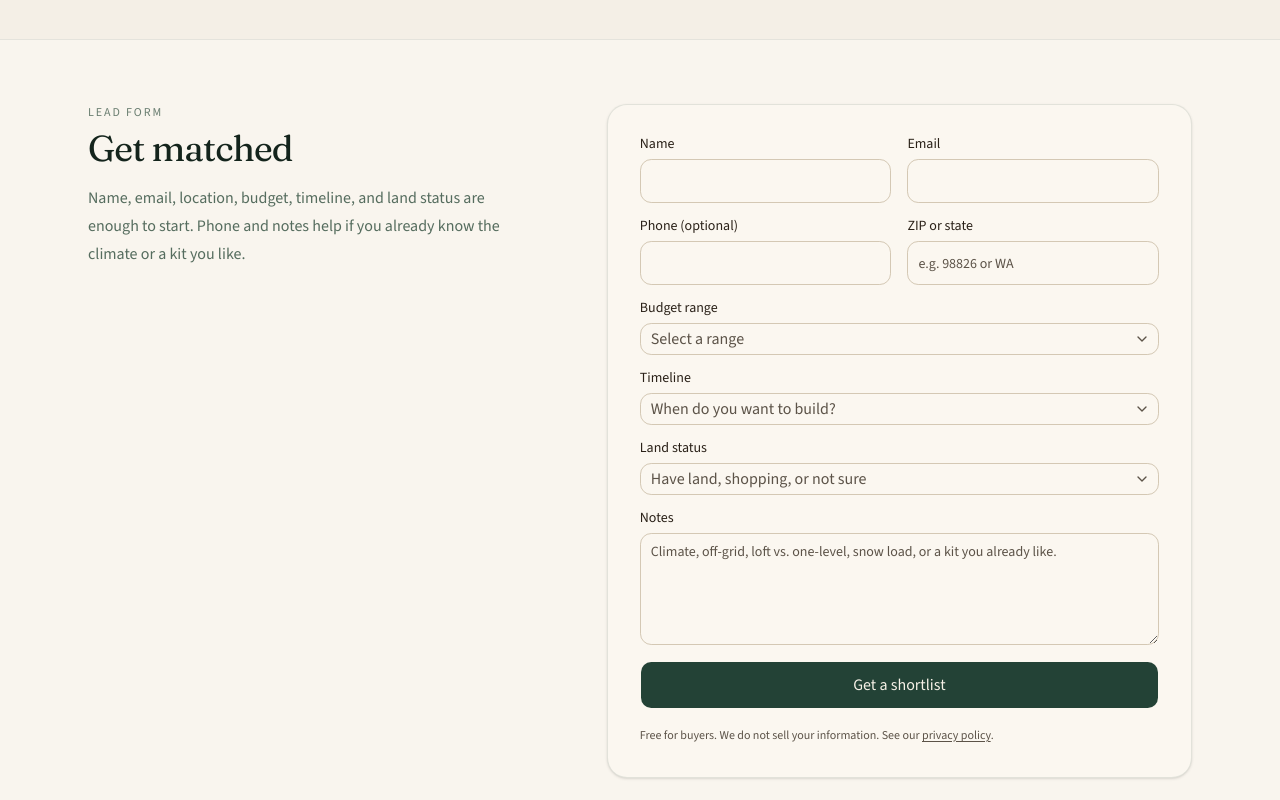
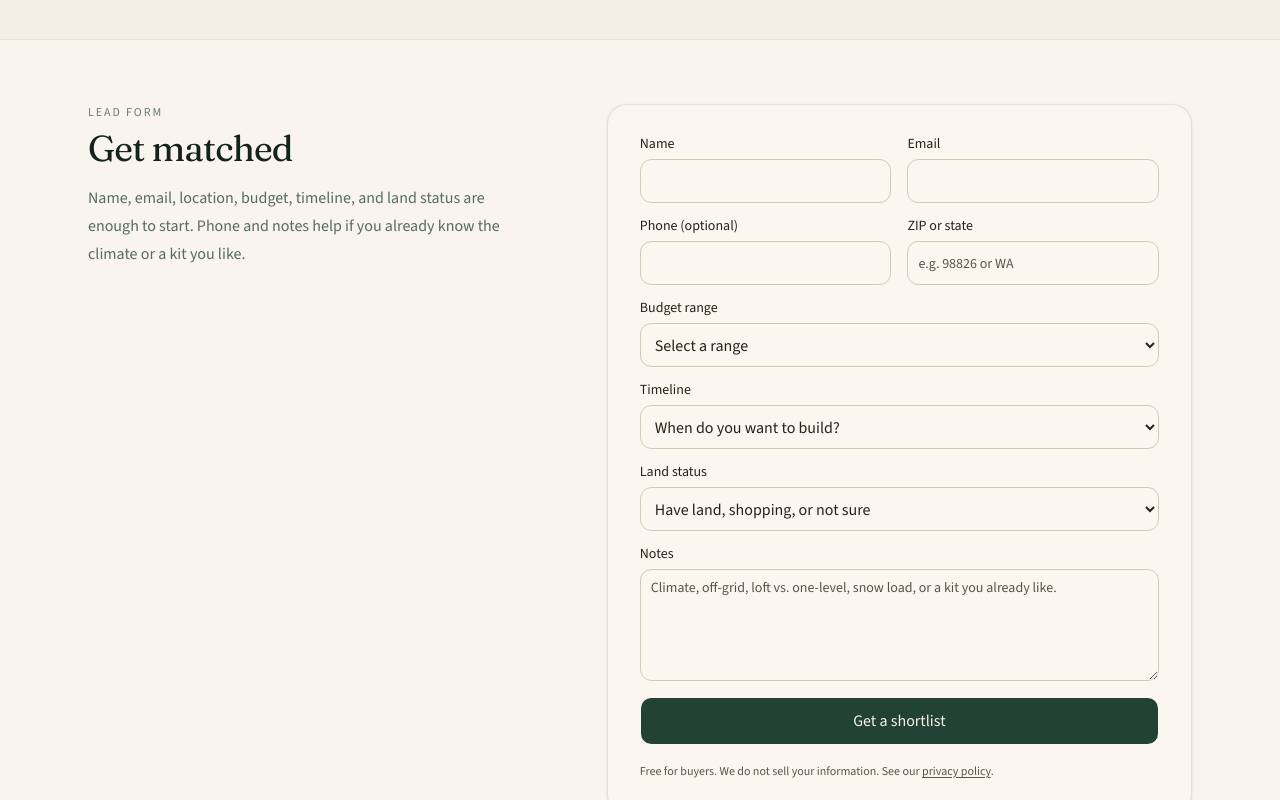
Before and after one commit to joshferguson3-alt/tinycabin-com, a Next.js app: page / in a window 1280 px wide. Shown: the part 2000-2800 px from the top of the page. Built offline with nearby package versions, Linux system fonts and the light colour scheme.

Commit message:
Fix lead form persistence and mobile menu
Switch the match form to native fields and FormData so values
stay put, and use a native hamburger button for the mobile nav.

Co-authored-by: josh.ferguson3 <josh.ferguson3@gmail.com>

```diff
--- a/src/components/lead-form.tsx
+++ b/src/components/lead-form.tsx
@@ -4,41 +4,41 @@ import { useState } from "react";
 import { Button } from "@/components/ui/button";
 import { Input } from "@/components/ui/input";
 import { Label } from "@/components/ui/label";
-import {
-  Select,
-  SelectContent,
-  SelectItem,
-  SelectTrigger,
-  SelectValue,
-} from "@/components/ui/select";
 import { Textarea } from "@/components/ui/textarea";
 import { budgetRanges, landStatuses, timelines } from "@/lib/lead";
+import { cn } from "@/lib/utils";
 
-const empty = {
-  name: "",
-  email: "",
-  phone: "",
-  location: "",
-  budget: "",
-  timeline: "",
-  landStatus: "",
-  notes: "",
-  company: "",
-};
-
-type FormState = typeof empty;
+const selectClassName = cn(
+  "h-11 w-full min-w-0 rounded-lg border border-input bg-cream-50 px-2.5 text-base outline-none",
+  "focus-visible:border-ring focus-visible:ring-3 focus-visible:ring-ring/50",
+  "disabled:cursor-not-allowed disabled:opacity-50",
+);
 
 export function LeadForm({ compact = false }: { compact?: boolean }) {
-  const [values, setValues] = useState<FormState>(empty);
   const [status, setStatus] = useState<"idle" | "submitting" | "success" | "preview" | "error">("idle");
   const [message, setMessage] = useState("");
 
-  function update<K extends keyof FormState>(key: K, value: FormState[K]) {
-    setValues((current) => ({ ...current, [key]: value }));
+  async function onSubmit(event: React.FormEvent<HTMLFormElement>) {
+    event.preventDefault();
+    const form = event.currentTarget;
+    const data = new FormData(form);
+
+    if (String(data.get("company") ?? "").trim()) {
+      setStatus("success");
+      return;
     }
 
-  async function onSubmit(event: React.FormEvent<HTMLFormElement>) {
-    event.preventDefault();
+    const payload = {
+      name: String(data.get("name") ?? ""),
+      email: String(data.get("email") ?? ""),
+      phone: String(data.get("phone") ?? ""),
+      location: String(data.get("location") ?? ""),
+      budget: String(data.get("budget") ?? ""),
+      timeline: String(data.get("timeline") ?? ""),
+      landStatus: String(data.get("landStatus") ?? ""),
+      notes: String(data.get("notes") ?? ""),
+    };
+
     setStatus("submitting");
     setMessage("");
 
@@ -46,9 +46,9 @@ export function LeadForm({ compact = false }: { compact?: boolean }) {
       const response = await fetch("/api/lead", {
         method: "POST",
         headers: { "Content-Type": "application/json" },
-        body: JSON.stringify(values),
+        body: JSON.stringify(payload),
       });
-      const payload = (await response.json()) as {
+      const result = (await response.json()) as {
         error?: string;
         preview?: boolean;
         message?: string;
@@ -56,21 +56,21 @@ export function LeadForm({ compact = false }: { compact?: boolean }) {
 
       if (!response.ok) {
         setStatus("error");
-        setMessage(payload.error || "Something went wrong. Please try again.");
+        setMessage(result.error || "Something went wrong. Please try again.");
         return;
       }
 
-      if (payload.preview) {
+      if (result.preview) {
         setStatus("preview");
         setMessage(
-          payload.message ||
+          result.message ||
             "Preview mode: the form works, but no destination is configured yet.",
         );
         return;
       }
 
+      form.reset();
       setStatus("success");
-      setValues(empty);
     } catch {
       setStatus("error");
       setMessage("Network error. Check your connection and try again.");
@@ -101,8 +101,6 @@ export function LeadForm({ compact = false }: { compact?: boolean }) {
             name="name"
             autoComplete="name"
             required
-            value={values.name}
-            onChange={(event) => update("name", event.target.value)}
             className="h-11 bg-cream-50 text-base"
           />
         </Field>
@@ -113,8 +111,6 @@ export function LeadForm({ compact = false }: { compact?: boolean }) {
             type="email"
             autoComplete="email"
             required
-            value={values.email}
-            onChange={(event) => update("email", event.target.value)}
             className="h-11 bg-cream-50 text-base"
           />
         </Field>
@@ -127,8 +123,6 @@ export function LeadForm({ compact = false }: { compact?: boolean }) {
             name="phone"
             type="tel"
             autoComplete="tel"
-            value={values.phone}
-            onChange={(event) => update("phone", event.target.value)}
             className="h-11 bg-cream-50 text-base"
           />
         </Field>
@@ -139,83 +133,66 @@ export function LeadForm({ compact = false }: { compact?: boolean }) {
             autoComplete="postal-code"
             required
             placeholder="e.g. 98826 or WA"
-            value={values.location}
-            onChange={(event) => update("location", event.target.value)}
             className="h-11 bg-cream-50 text-base"
           />
         </Field>
       </div>
 
       <Field label="Budget range" htmlFor="lead-budget">
-        <Select
+        <select
+          id="lead-budget"
+          name="budget"
           required
-          items={[...budgetRanges]}
-          value={values.budget || null}
-          onValueChange={(value) => update("budget", value ?? "")}
+          defaultValue=""
+          className={selectClassName}
         >
-          <SelectTrigger
-            id="lead-budget"
-            className="h-11 w-full bg-cream-50 text-base"
-            aria-label="Budget range"
-          >
-            <SelectValue placeholder="Select a range" />
-          </SelectTrigger>
-          <SelectContent align="start" alignItemWithTrigger={false} className="w-[var(--anchor-width)]">
+          <option value="" disabled>
+            Select a range
+          </option>
           {budgetRanges.map((option) => (
-              <SelectItem key={option.value} value={option.value}>
+            <option key={option.value} value={option.value}>
               {option.label}
-              </SelectItem>
+            </option>
           ))}
-          </SelectContent>
-        </Select>
+        </select>
       </Field>
 
       <Field label="Timeline" htmlFor="lead-timeline">
-        <Select
+        <select
+          id="lead-timeline"
+          name="timeline"
           required
-          items={[...timelines]}
-          value={values.timeline || null}
-          onValueChange={(value) => update("timeline", value ?? "")}
+          defaultValue=""
+          className={selectClassName}
         >
-          <SelectTrigger
-            id="lead-timeline"
-            className="h-11 w-full bg-cream-50 text-base"
-            aria-label="Timeline"
-          >
-            <SelectValue placeholder="When do you want to build?" />
-          </SelectTrigger>
-          <SelectContent align="start" alignItemWithTrigger={false}>
+          <option value="" disabled>
+            When do you want to build?
+          </option>
           {timelines.map((option) => (
-              <SelectItem key={option.value} value={option.value}>
+            <option key={option.value} value={option.value}>
               {option.label}
-              </SelectItem>
+            </option>
           ))}
-          </SelectContent>
-        </Select>
+        </select>
       </Field>
 
       <Field label="Land status" htmlFor="lead-land">
-        <Select
+        <select
+          id="lead-land"
+          name="landStatus"
           required
-          items={[...landStatuses]}
-          value={values.landStatus || null}
-          onValueChange={(value) => update("landStatus", value ?? "")}
+          defaultValue=""
+          className={selectClassName}
         >
-          <SelectTrigger
-            id="lead-land"
-            className="h-11 w-full bg-cream-50 text-base"
-            aria-label="Land status"
-          >
-            <SelectValue placeholder="Have land, shopping, or not sure" />
-          </SelectTrigger>
-          <SelectContent align="start" alignItemWithTrigger={false}>
+          <option value="" disabled>
+            Have land, shopping, or not sure
+          </option>
           {landStatuses.map((option) => (
-              <SelectItem key={option.value} value={option.value}>
+            <option key={option.value} value={option.value}>
               {option.label}
-              </SelectItem>
+            </option>
           ))}
-          </SelectContent>
-        </Select>
+        </select>
       </Field>
 
       <Field label="Notes" htmlFor="lead-notes">
@@ -224,8 +201,6 @@ export function LeadForm({ compact = false }: { compact?: boolean }) {
           name="notes"
           rows={4}
           placeholder="Climate, off-grid, loft vs. one-level, snow load, or a kit you already like."
-          value={values.notes}
-          onChange={(event) => update("notes", event.target.value)}
           className="min-h-28 bg-cream-50 text-base"
         />
       </Field>
@@ -237,8 +212,6 @@ export function LeadForm({ compact = false }: { compact?: boolean }) {
           name="company"
           tabIndex={-1}
           autoComplete="off"
-          value={values.company}
-          onChange={(event) => update("company", event.target.value)}
         />
       </div>
 
--- a/src/components/ui/input.tsx
+++ b/src/components/ui/input.tsx
@@ -1,19 +1,18 @@
-import * as React from "react"
-import { Input as InputPrimitive } from "@base-ui/react/input"
-import { cn } from "cn"
+import * as React from "react";
+import { cn } from "cn";
 
 function Input({ className, type, ...props }: React.ComponentProps<"input">) {
   return (
-    <InputPrimitive
+    <input
       type={type}
       data-slot="input"
       className={cn(
-        "h-8 w-full min-w-0 rounded-lg border border-input bg-transparent px-2.5 py-1 text-base transition-colors outline-none file:inline-flex file:h-6 file:border-0 file:bg-transparent file:text-sm file:font-medium file:text-foreground placeholder:text-muted-foreground focus-visible:border-ring focus-visible:ring-3 focus-visible:ring-ring/50 disabled:pointer-events-none disabled:cursor-not-allowed disabled:bg-input/50 disabled:opacity-50 aria-invalid:border-destructive aria-invalid:ring-3 aria-invalid:ring-destructive/20 md:text-sm dark:bg-input/30 dark:disabled:bg-input/80 dark:aria-invalid:border-destructive/50 dark:aria-invalid:ring-destructive/40",
-        className
+        "h-8 w-full min-w-0 rounded-lg border border-input bg-transparent px-2.5 py-1 text-base transition-colors outline-none file:inline-flex file:h-6 file:border-0 file:bg-transparent file:text-sm file:font-medium file:text-foreground placeholder:text-muted-foreground focus-visible:border-ring focus-visible:ring-3 focus-visible:ring-ring/50 disabled:pointer-events-none disabled:cursor-not-allowed disabled:bg-input/50 disabled:opacity-50 aria-invalid:border-destructive aria-invalid:ring-3 aria-invalid:ring-destructive/20 md:text-sm",
+        className,
       )}
       {...props}
     />
-  )
+  );
 }
 
-export { Input }
+export { Input };
```
Also changed, not shown: src/components/site-header.tsx (+11 -11 lines). Lines whose indentation alone changed are shown as unchanged.
